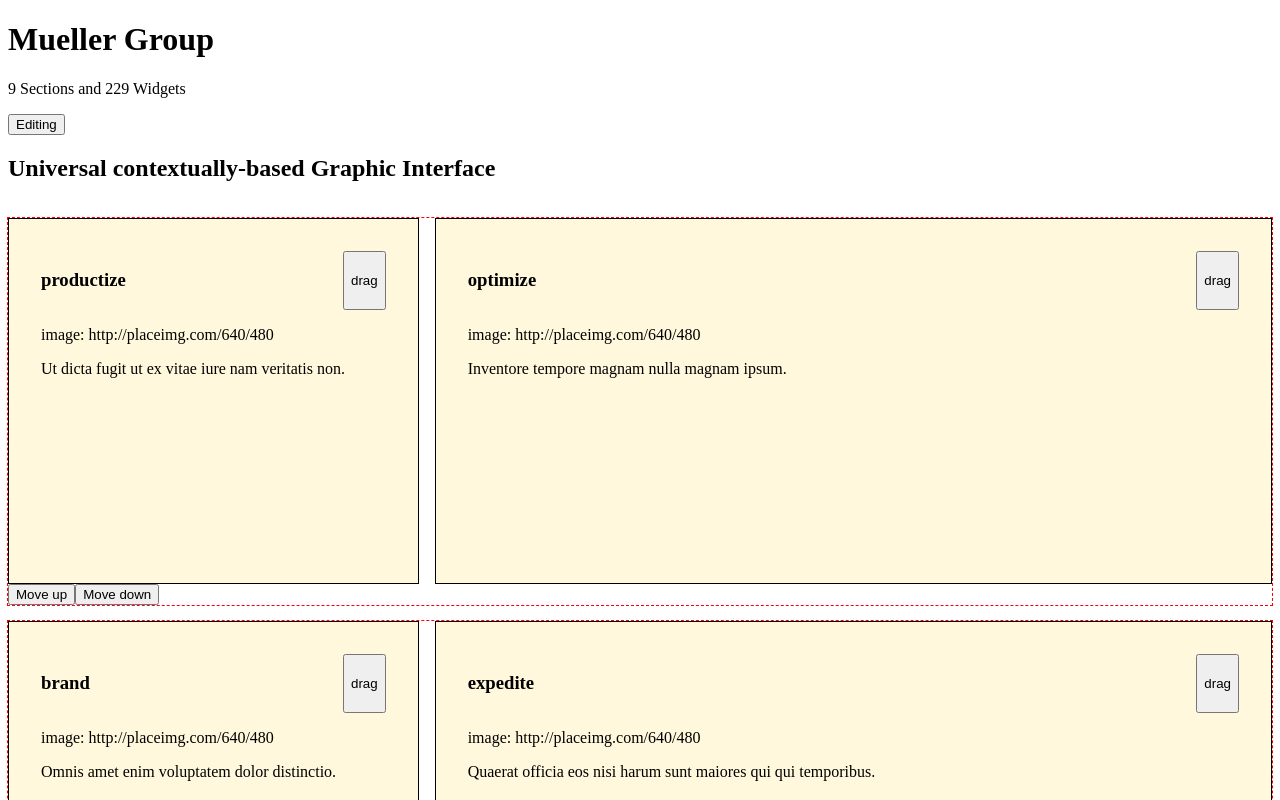
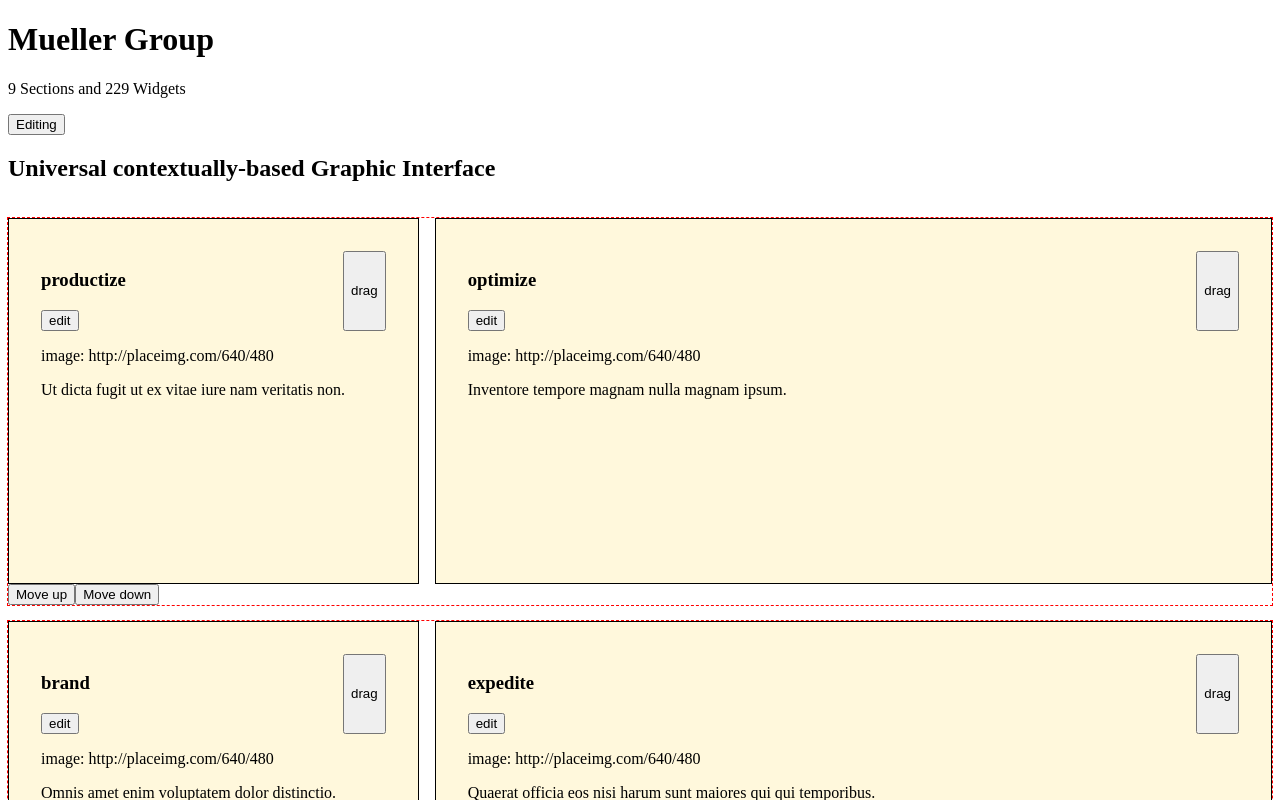
Before and after one commit to AlexKMarshall/homepage-poc, a React (Create React App) app: page / in a window 1280 px wide. Both pictures are taken after a click on the button "Read-Only". Shown: the top 800 px of the page. Built offline with nearby package versions, Linux system fonts and the light colour scheme.

Commit message:
Add edit of card title

```diff
--- a/src/components/card.js
+++ b/src/components/card.js
@@ -2,6 +2,7 @@ import { useSortable } from "@dnd-kit/sortable";
 import styled from "styled-components";
 import { useEditMode } from "../providers";
 import { useCard } from "../hooks";
+import { useCallback, useState } from "react";
 
 export function Card({ id }) {
   const { isEditMode } = useEditMode();
@@ -10,7 +11,7 @@ export function Card({ id }) {
 }
 
 function CardEditMode({ id }) {
-  const { card } = useCard(id);
+  const { card, updateCardField } = useCard(id);
   const {
     attributes,
     listeners,
@@ -22,10 +23,19 @@ function CardEditMode({ id }) {
 
   const style = {
     transform: transform
-      ? `translate3d(${transform.x}px, ${transform.y}px, 0)`
+      ? `translate3d(${transform.x}px, ${transform.y}px, 0) scale(${
+          isDragging ? 1.05 : 1
+        })`
       : null,
     transition,
   };
+
+  const updateTitle = useCallback(
+    (newTitle) => {
+      updateCardField("title", newTitle);
+    },
+    [updateCardField]
+  );
 
   return (
     <SCard
@@ -36,7 +46,7 @@ function CardEditMode({ id }) {
       isDragging={isDragging}
     >
       <CardHeader>
-        <h3>{card.title}</h3>
+        <EditableText defaultValue={card.title} onSave={updateTitle} />
         <button {...listeners}>drag</button>
       </CardHeader>
       <p>image: {card.imgUrl}</p>
@@ -44,6 +54,7 @@ function CardEditMode({ id }) {
     </SCard>
   );
 }
+
 function CardViewMode({ id }) {
   const { card } = useCard(id);
   return (
@@ -60,11 +71,44 @@ const SCard = styled.div`
   border: 1px solid black;
   padding: 2rem;
   grid-column: span ${(p) => p.colSpan};
-  background-color: cornsilk;
+  background-color: ${(p) => (p.isDragging ? "red" : "cornsilk")};
   z-index: ${(p) => (p.isDragging ? 1 : 0)};
+  ${(p) =>
+    p.isDragging
+      ? `box-shadow: 0 0 0 1px rgba(63, 63, 68, 0.05),
+    0px 15px 15px 0 rgba(34, 33, 81, 0.25)`
+      : undefined};
 `;
 
 const CardHeader = styled.div`
   display: flex;
   justify-content: space-between;
 `;
+
+function EditableText({ defaultValue, onSave }) {
+  const [isEdit, setIsEdit] = useState(false);
+  const [value, setValue] = useState(defaultValue);
+
+  const saveChange = useCallback(() => {
+    setIsEdit(false);
+    onSave(value);
+  }, [onSave, value]);
+
+  const cancelChange = useCallback(() => {
+    setIsEdit(false);
+    setValue(defaultValue);
+  }, [defaultValue]);
+
+  return isEdit ? (
+    <div>
+      <input value={value} onChange={(e) => setValue(e.target.value)} />
+      <button onClick={saveChange}>save</button>
+      <button onClick={cancelChange}>cancel</button>
+    </div>
+  ) : (
+    <div>
+      <h3>{value}</h3>
+      <button onClick={() => setIsEdit(true)}>edit</button>
+    </div>
+  );
+}
--- a/src/hooks/card.js
+++ b/src/hooks/card.js
@@ -1,6 +1,38 @@
+import { useCallback } from "react";
 import { useHomepageData } from "../providers";
 
 export function useCard(id) {
-  const { homepageData } = useHomepageData();
-  return { card: homepageData.itemDetails[id] };
+  const { homepageData, setHomepageData } = useHomepageData();
+
+  const setCard = useCallback(
+    (updater) => {
+      setHomepageData((oldHomepage) => {
+        const oldCard = oldHomepage.itemDetails[id];
+
+        const updatedCard =
+          typeof updater === "function" ? updater(oldCard) : updater;
+
+        return {
+          ...oldHomepage,
+          itemDetails: {
+            ...oldHomepage.itemDetails,
+            [id]: updatedCard,
+          },
+        };
+      });
+    },
+    [id, setHomepageData]
+  );
+
+  const updateCardField = useCallback(
+    (field, value) => {
+      setCard((oldCard) => ({
+        ...oldCard,
+        [field]: value,
+      }));
+    },
+    [setCard]
+  );
+
+  return { card: homepageData.itemDetails[id], setCard, updateCardField };
 }
```
